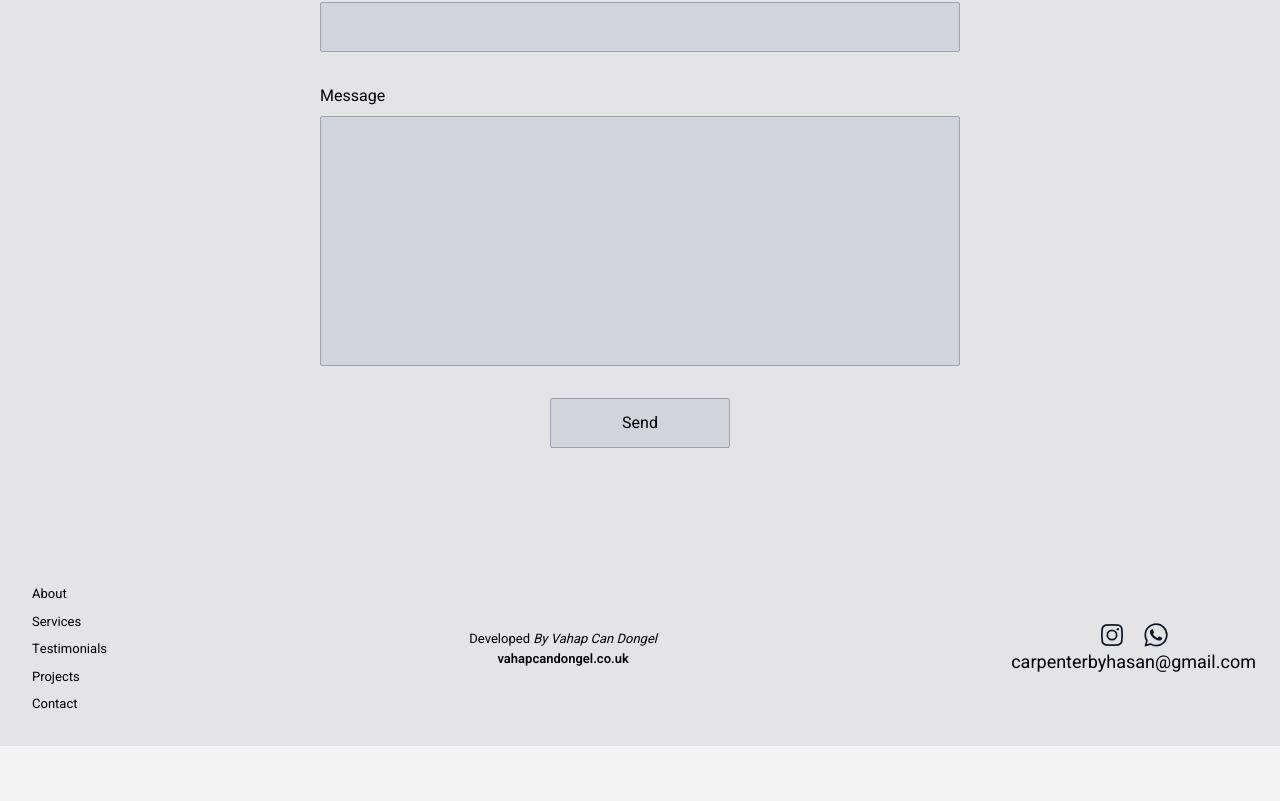
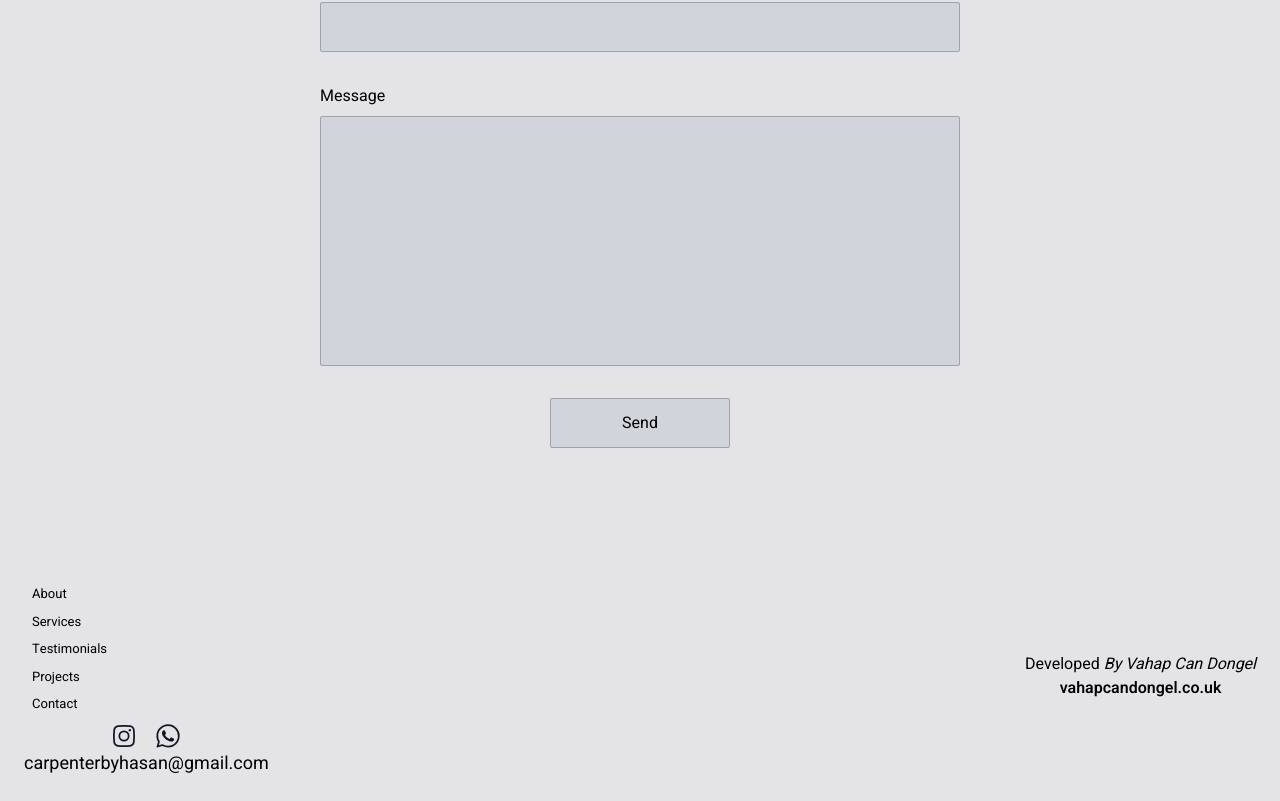
Before and after one commit to VahapCanDongel/carpentrybyhasan, a React (Vite) app: page / in a window 1280 px wide. Shown: the part 6403-7204 px from the top of the page. Before the commit the page ends 7149 px from the top, so only its background shows below. Built offline with nearby package versions, Linux system fonts and the light colour scheme.

Commit message:
better mobile view

```diff
--- a/src/components/ServiceCard.jsx
+++ b/src/components/ServiceCard.jsx
@@ -8,7 +8,7 @@ export default function ServiceCard({ service_info, service_paragraph }) {
 
     return (
         <div>
-            <div className="cursor-pointer bg-gray-300 w-[250px] sm:w-[400px] h-[300px] rounded-sm flex justify-center items-center text-[18px] font-bold xl:w-full lg:w-1/3 lg:h-[200px] lg:text-lg" onClick={toggleModal}>
+            <div className="cursor-pointer bg-gray-300 w-[250px] sm:w-[350px] h-[300px] rounded-sm flex justify-center items-center text-[18px] font-bold xl:w-full lg:w-1/3 lg:h-[200px] lg:text-lg" onClick={toggleModal}>
                 {service_info}
             </div>
 
--- a/src/sections/About.jsx
+++ b/src/sections/About.jsx
@@ -33,15 +33,15 @@ export default function About() {
 
                 </div>
 
-                <div className='w-[420px] bg-gray-700  h-[450px] p-6 flex flex-col items-center justify-center gap-4'>
+                <div className='w-[420px] bg-gray-700  h-[450px] sm:w-[350px] p-6 flex flex-col items-center justify-center gap-4'>
                     <div className='text-white text-[25px] text-center font-semibold'>
                         Request a Quote
                     </div>
 
-                    <input type='text' placeholder='Your Name' className='p-2 rounded-sm w-[350px] bg-zinc-100' />
-                    <input type='email' placeholder='Your Email' className='p-2 rounded-sm w-[350px] bg-zinc-100' />
-                    <textarea placeholder='Your Message' className='p-2 rounded-sm w-[350px] h-[150px] resize-none bg-zinc-100'></textarea>
-                    <div className='bg-orange-400 p-3 rounded-sm mr-auto ml-2 text-white cursor-pointer hover:bg-orange-300 transition-all'>Send Message</div>
+                    <input type='text' placeholder='Your Name' className='p-2 rounded-sm w-[350px] sm:w-[330px] bg-zinc-100' />
+                    <input type='email' placeholder='Your Email' className='p-2 rounded-sm w-[350px] bg-zinc-100 sm:w-[330px]' />
+                    <textarea placeholder='Your Message' className='p-2 rounded-sm w-[350px] h-[150px] resize-none bg-zinc-100 sm:w-[330px]'></textarea>
+                    <div className='bg-orange-400 p-3 rounded-sm mr-auto ml-2 text-white cursor-pointer hover:bg-orange-300 transition-all sm:w-[280px]  sm:text-center'>Send Message</div>
                 </div>
             </div>
         </div>
--- a/src/sections/Footer.jsx
+++ b/src/sections/Footer.jsx
@@ -1,6 +1,6 @@
 export default function Footer() {
     return (
-        <div className="flex justify-between items-center w-full p-6">
+        <div className="flex justify-between items-center w-full p-6 sm:p-2 sm:justify-center sm:w-full ">
 
             <div>
                 <ul className="text-[13px] flex flex-col justify-center gap-2 p-2">
@@ -10,16 +10,8 @@ export default function Footer() {
                     <li><a href="#project">Projects</a></li>
                     <li><a href="#contact">Contact</a></li>
                 </ul>
-            </div>
 
-            <div className="flex flex-col justify-center items-center text-[13px]">
-                <div>
-                    Developed <span className="italic">By Vahap Can Dongel</span>
-                </div>
-                <a href="https://www.vahapcandongel.co.uk/" target="_blank" className="font-semibold">vahapcandongel.co.uk</a>
-            </div>
-
-            <div className="flex flex-col justify-center items-center">
+                <div className="flex flex-col justify-center items-center sm:items-start">
                     <div className="flex gap-4">
                         <svg width={28} height={28} className="fill-gray-900" viewBox="0 0 24 24">
                             <path d="M16 7a1 1 0 1 1 2 0 1 1 0 0 1-2 0Z" />
@@ -33,8 +25,18 @@ export default function Footer() {
                         </svg>
                     </div>
 
-                <div className="text-[18px]">carpenterbyhasan@gmail.com</div>
+                    <div className="text-[18px] sm:text-[12px]">carpenterbyhasan@gmail.com</div>
                 </div>
+
+            </div>
+
+            <div className="flex flex-col justify-center items-center">
+                <div className="sm:text-[12px]">
+                    Developed <span className="italic">By Vahap Can Dongel</span>
+                </div>
+                <a href="https://www.vahapcandongel.co.uk/" target="_blank" className="font-semibold sm:text-[12px]">vahapcandongel.co.uk</a>
+            </div>
+
 
 
 
--- a/src/sections/Projects.jsx
+++ b/src/sections/Projects.jsx
@@ -9,12 +9,12 @@ export default function Projects() {
 
             <div className="flex flex-col gap-4 mr-auto justify-between w-full mt-6 sm:w-full">
                 <div className="flex gap-4 justify-between w-full sm:flex-col sm:w-full  sm:justify-center sm:items-center flex-wrap">
-                    <img src="https://i.ibb.co/WpSxN4W/image-1.jpg" className="w-[350px] h-[300px] rounded-sm sm:w-[400px] object-cover" />
-                    <img src="https://i.ibb.co/6YgTC2Z/image-2.jpg" className="w-[350px] h-[300px] rounded-sm sm:w-[400px] object-cover" />
-                    <img src="https://i.ibb.co/ScSNXDq/image-3.jpg" className="w-[350px] h-[300px] rounded-sm sm:w-[400px] object-cover" />
-                    <img src="https://i.ibb.co/HzcPfQJ/image-4.jpg" className="w-[350px] h-[300px] rounded-sm sm:w-[400px] object-cover" />
-                    <img src="https://i.ibb.co/m4GHJXh/image-5.jpg" className="w-[350px] h-[300px] rounded-sm sm:w-[400px] object-cover" />
-                    <img src="https://i.ibb.co/vqLfppX/image-6.jpg" className="w-[350px] h-[300px] rounded-sm sm:w-[400px] object-cover" />
+                    <img src="https://i.ibb.co/WpSxN4W/image-1.jpg" className="w-[350px] h-[300px] rounded-sm sm:w-[350px] object-cover" />
+                    <img src="https://i.ibb.co/6YgTC2Z/image-2.jpg" className="w-[350px] h-[300px] rounded-sm sm:w-[350px] object-cover" />
+                    <img src="https://i.ibb.co/ScSNXDq/image-3.jpg" className="w-[350px] h-[300px] rounded-sm sm:w-[350px] object-cover" />
+                    <img src="https://i.ibb.co/HzcPfQJ/image-4.jpg" className="w-[350px] h-[300px] rounded-sm sm:w-[350px] object-cover" />
+                    <img src="https://i.ibb.co/m4GHJXh/image-5.jpg" className="w-[350px] h-[300px] rounded-sm sm:w-[350px] object-cover" />
+                    <img src="https://i.ibb.co/vqLfppX/image-6.jpg" className="w-[350px] h-[300px] rounded-sm sm:w-[350px] object-cover" />
 
                 </div>
 
```
Lines whose indentation alone changed are shown as unchanged.
